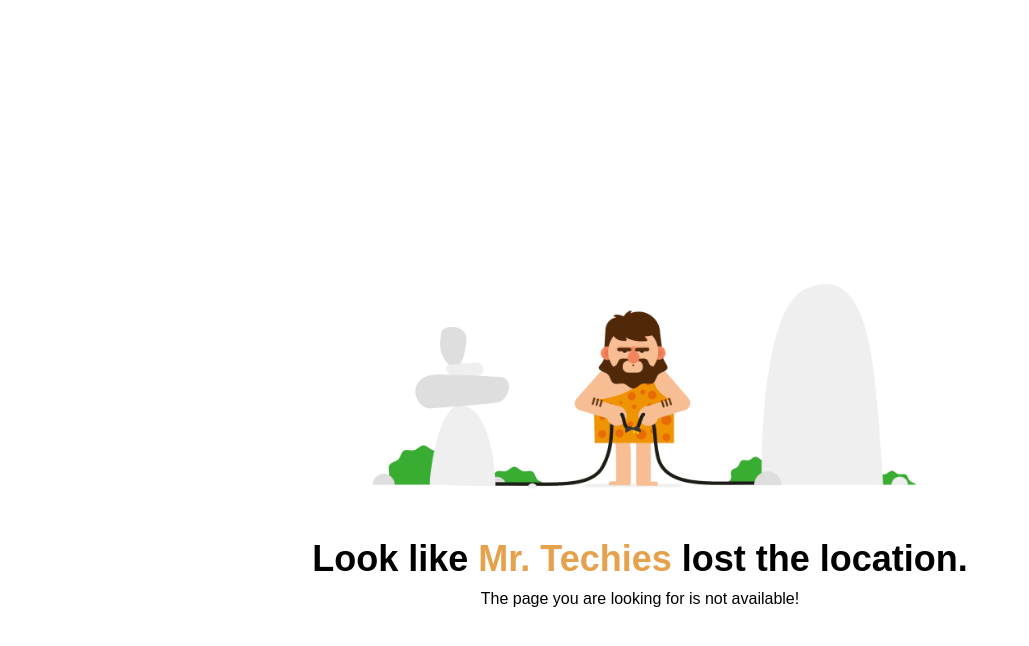
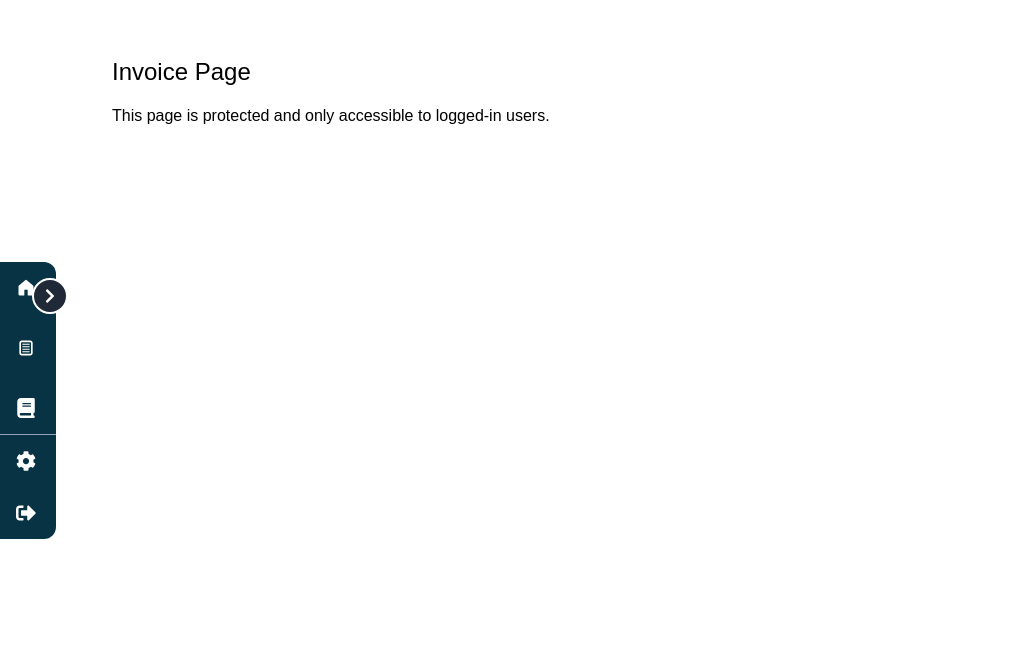
Before and after one commit to wahabsharif/mr-tech, a Next.js app: page /admin/invoice in a window 1280 px wide. Before the commit this address had no page. Shown: the top 646 px of the page, without its empty margins (0-1029 px from the left). Built offline with nearby package versions, Linux system fonts and the light colour scheme; sample sign-in values are in the browser's storage.

Commit message:
Side Bar For Admin

```diff
--- /dev/null
+++ b/src/app/admin/invoice/page.tsx
@@ -0,0 +1,16 @@
+import AdminLayout from "@/layouts/AdminLayout";
+import type { Metadata } from "next";
+
+export const metadata: Metadata = {
+  title: "Techies - Dashboard",
+};
+export default function Home() {
+  return (
+    <AdminLayout>
+      <div className="p-10">
+        <h1 className="text-2xl mb-4">Invoice Page</h1>
+        <p>This page is protected and only accessible to logged-in users.</p>
+      </div>
+    </AdminLayout>
+  );
+}
--- /dev/null
+++ b/src/app/admin/quotation/page.tsx
@@ -0,0 +1,16 @@
+import AdminLayout from "@/layouts/AdminLayout";
+import type { Metadata } from "next";
+
+export const metadata: Metadata = {
+  title: "Techies - Dashboard",
+};
+export default function Home() {
+  return (
+    <AdminLayout>
+      <div className="p-10">
+        <h1 className="text-2xl mb-4">Quotation Page</h1>
+        <p>This page is protected and only accessible to logged-in users.</p>
+      </div>
+    </AdminLayout>
+  );
+}
--- /dev/null
+++ b/src/components/common/SideBar.tsx
@@ -0,0 +1,85 @@
+"use client";
+import { botMenuItems, menuItems } from "@/data/sideBarData";
+import { useRouter } from "next/navigation";
+import Link from "next/link";
+import React, { useState } from "react";
+import { FaChevronLeft, FaChevronRight, FaSignOutAlt } from "react-icons/fa";
+import { useDispatch } from "react-redux";
+import { logout } from "@/redux/authSlice";
+
+const SideBar: React.FC = () => {
+  const [isOpen, setIsOpen] = useState(false);
+  const dispatch = useDispatch();
+
+  const router = useRouter();
+
+  const handleLogout = () => {
+    dispatch(logout());
+    sessionStorage.removeItem("user");
+    sessionStorage.removeItem("token");
+    sessionStorage.removeItem("fullName");
+    sessionStorage.removeItem("userId");
+    router.push("/login");
+  };
+
+  return (
+    <aside className="flex flex-col justify-center rounded-r-xl h-screen">
+      <div
+        className={`relative  bg-cyan-950 rounded-r-xl transition-all duration-300 ${
+          isOpen ? "w-48" : "w-14"
+        } flex flex-col justify-between`}
+      >
+        {/* Toggle Button */}
+        <button
+          onClick={() => setIsOpen(!isOpen)}
+          className="absolute top-4 -right-3 bg-gray-800 text-white p-2 rounded-full border-white border-2"
+        >
+          {isOpen ? <FaChevronLeft /> : <FaChevronRight />}
+        </button>
+
+        {/* Centered Top Menu */}
+        <div className="flex-1 space-y-2">
+          {menuItems.map((item, index) => (
+            <Link
+              href={item.link}
+              key={index}
+              className="flex items-center space-x-4 text-white cursor-pointer p-4 rounded-xl hover:bg-gray-700 transition-all duration-300"
+            >
+              <span className="text-xl">{item.icon}</span>
+              {isOpen && (
+                <span className="whitespace-nowrap">{item.label}</span>
+              )}
+            </Link>
+          ))}
+        </div>
+
+        {/* Bottom Menu */}
+        <div className="border-t border-slate-400">
+          {botMenuItems.map((item, index) => (
+            <Link
+              href={item.link}
+              key={index}
+              className="flex items-center space-x-4 text-white cursor-pointer p-4 rounded-xl hover:bg-gray-700 transition-all duration-300"
+            >
+              <span className="text-xl">{item.icon}</span>
+              {isOpen && (
+                <span className="whitespace-nowrap">{item.label}</span>
+              )}
+            </Link>
+          ))}
+          <button
+            onClick={handleLogout}
+            className="flex items-center space-x-4 w-full text-white cursor-pointer p-4 rounded-xl hover:bg-gray-700 transition-all duration-300"
+          >
+            <span className="text-xl">
+              <FaSignOutAlt />
+            </span>
+            {isOpen && <span className="whitespace-nowrap">Logout</span>}
+          </button>
+        </div>
+      </div>
+    </aside>
+  );
+};
+
+export default SideBar;
--- /dev/null
+++ b/src/data/sideBarData.ts
@@ -0,0 +1,33 @@
+import * as React from "react";
+import { FaCog } from "react-icons/fa";
+import { FaBook } from "react-icons/fa6";
+import { GoHomeFill } from "react-icons/go";
+import { TiDocumentText } from "react-icons/ti";
+
+const menuItems = [
+  {
+    icon: React.createElement(GoHomeFill),
+    label: "Dashboard",
+    link: "/admin",
+  },
+  {
+    icon: React.createElement(TiDocumentText),
+    label: "Quotation",
+    link: "/admin/quotation",
+  },
+  {
+    icon: React.createElement(FaBook),
+    label: "Invoice",
+    link: "/admin/invoice",
+  },
+];
+
+const botMenuItems = [
+  {
+    icon: React.createElement(FaCog),
+    label: "Settings",
+    link: "#",
+  },
+];
+
+export { botMenuItems, menuItems };
--- a/src/layouts/AdminLayout.tsx
+++ b/src/layouts/AdminLayout.tsx
@@ -1,4 +1,5 @@
 import ProtectedRoute from "@/components/auth/ProtectedRoute";
+import SideBar from "@/components/common/SideBar";
 import "@/styles/globals.css";
 import type { Metadata } from "next";
 
@@ -14,6 +15,7 @@ export default function AdminLayout({
   return (
     <ProtectedRoute>
       <div className="flex h-screen w-full">
+        <SideBar />
         <main className="flex-1 p-4 w-full sm:ml-60 bg-gray-100 overflow-y-auto">
           {children}
         </main>
```
